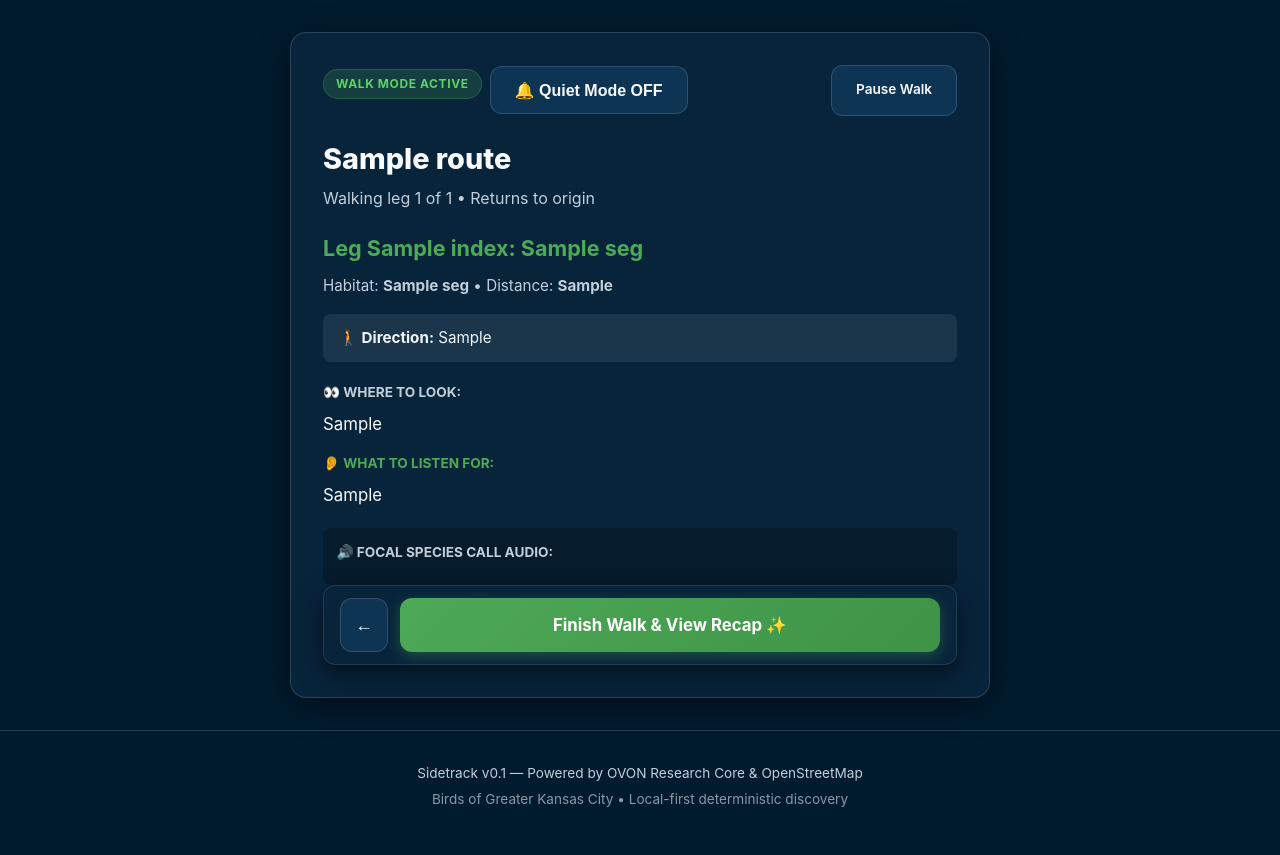
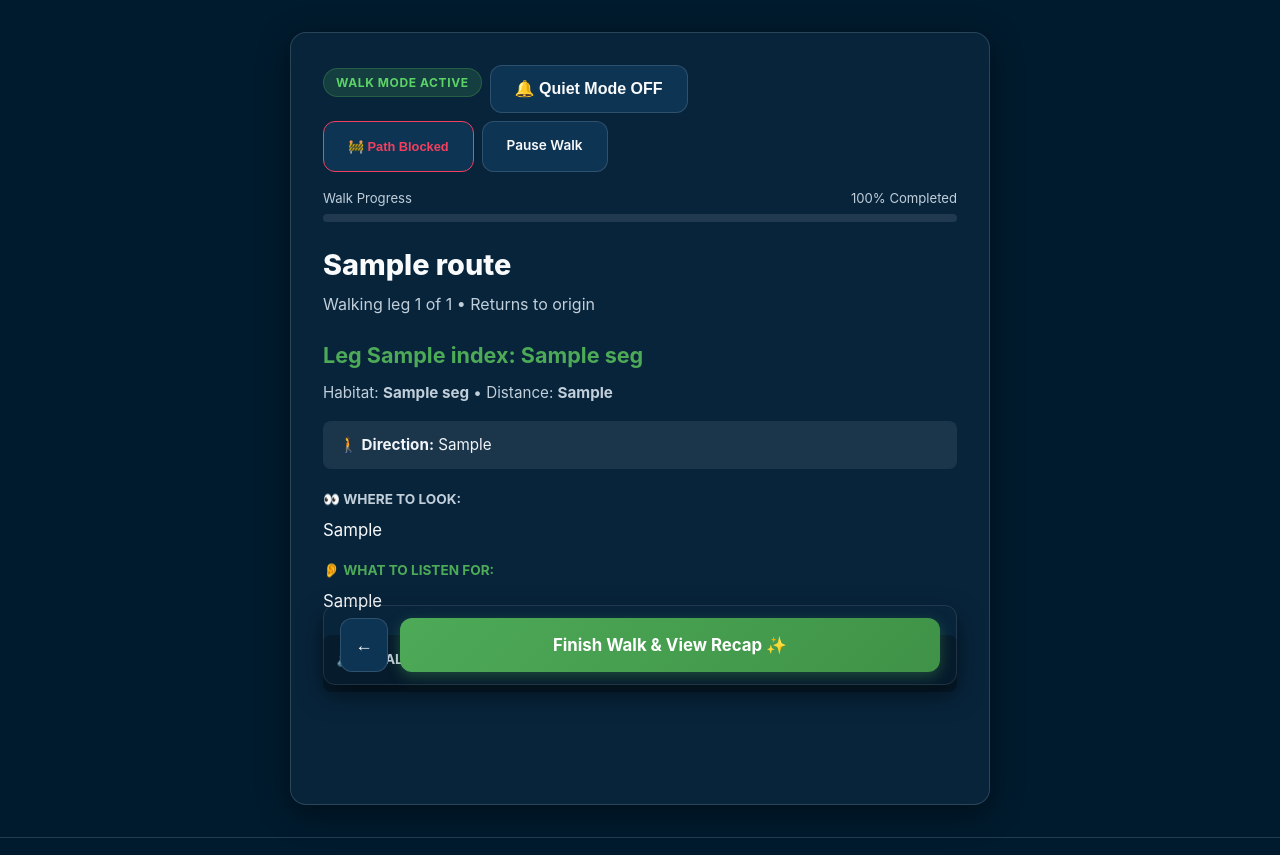
Before and after one commit to admiralorbiter/Side-Tracked, a Flask app: template apps/web/app/templates/routes/in_route.html in a window 1280 px wide. Shown: the part 99-954 px from the top of the page. Before the commit the page ends 906 px from the top, so only its background shows below. Run offline with Flask 3, Linux system fonts and the light colour scheme; the template is opened without the code that fills it: most values are stand-ins (such as "Sample title", 1, 10 or a date in 2020); parts of the project's set-up code (start-up, migrations or seed data) failed here and were passed over; some libraries are stand-ins or nearby versions.

Commit message:
feat(planner): complete Sprint 11 in-route progress bar, path blocked logging, and exit gate audit
- Add live walk completion progress bar to in_route.html
- Add POST /plans/<plan_id>/routes/<route_id>/segments/<int:segment_index>/blocked endpoint in planner.py
- Add Path Blocked button in Walk Mode header logging trail obstructions to SQLite (data/walk_feedback.db)
- Add unit test test_walk_segment_blocked_endpoint in test_planner.py

```diff
--- a/apps/web/app/templates/routes/in_route.html
+++ b/apps/web/app/templates/routes/in_route.html
@@ -3,15 +3,31 @@
 {% block title %}In-Route Mode — {{ route.name }} | Sidetrack{% endblock %}
 
 {% block content %}
-<div class="card" style="max-width: 700px; margin: 0 auto;" x-data="{ currentSegment: 0, quietMode: {{ 'true' if quiet_mode else 'false' }}, nextSegment() { if (this.currentSegment < {{ route.segments|length - 1 }}) { this.currentSegment++; if (navigator.vibrate) navigator.vibrate([50]); $nextTick(() => { const el = document.getElementById('seg-heading-' + this.currentSegment); if (el) el.focus(); }); } }, prevSegment() { if (this.currentSegment > 0) { this.currentSegment--; if (navigator.vibrate) navigator.vibrate([30]); $nextTick(() => { const el = document.getElementById('seg-heading-' + this.currentSegment); if (el) el.focus(); }); } } }">
-  <div style="display: flex; justify-content: space-between; align-items: center; margin-bottom: 1.25rem; flex-wrap: wrap; gap: 0.5rem;">
+<div class="card" style="max-width: 700px; margin: 0 auto;" x-data="{ currentSegment: 0, quietMode: {{ 'true' if quiet_mode else 'false' }}, markBlocked() { if (confirm('Mark this leg as blocked? Obstruction will be recorded.')) { fetch('/plans/{{ plan_id }}/routes/{{ route.id }}/segments/' + (this.currentSegment + 1) + '/blocked', { method: 'POST' }).then(() => { window.location.href = '/plans/{{ plan_id }}/routes/{{ route.id }}/recap'; }); } }, nextSegment() { if (this.currentSegment < {{ route.segments|length - 1 }}) { this.currentSegment++; if (navigator.vibrate) navigator.vibrate([50]); $nextTick(() => { const el = document.getElementById('seg-heading-' + this.currentSegment); if (el) el.focus(); }); } }, prevSegment() { if (this.currentSegment > 0) { this.currentSegment--; if (navigator.vibrate) navigator.vibrate([30]); $nextTick(() => { const el = document.getElementById('seg-heading-' + this.currentSegment); if (el) el.focus(); }); } } }">
+  <div style="display: flex; justify-content: space-between; align-items: center; margin-bottom: 1rem; flex-wrap: wrap; gap: 0.5rem;">
     <div style="display: flex; align-items: center; gap: 0.5rem;">
       <span class="route-badge badge-birdy">Walk Mode Active</span>
       <button type="button" @click="quietMode = !quietMode" class="btn btn-secondary" style="font-size: 0.8rem; padding: 0.35rem 0.65rem;" :style="quietMode ? 'background: #542646; color: #f3d5e7; border-color: #754668;' : ''">
         <span x-text="quietMode ? '🌙 Quiet Mode ON' : '🔔 Quiet Mode OFF'"></span>
       </button>
     </div>
-    <a href="{% if plan_id %}{{ url_for('planner.route_detail', plan_id=plan_id, route_id=route.id) }}{% else %}{{ url_for('routes.detail', route_id=route.id) }}{% endif %}" class="btn btn-secondary" style="font-size: 0.85rem;">Pause Walk</a>
+    <div style="display: flex; gap: 0.5rem;">
+      <button type="button" @click="markBlocked()" class="btn btn-secondary" style="font-size: 0.8rem; border-color: #f43f5e; color: #f43f5e;" title="Report blocked trail leg">
+        🚧 Path Blocked
+      </button>
+      <a href="{% if plan_id %}{{ url_for('planner.route_detail', plan_id=plan_id, route_id=route.id) }}{% else %}{{ url_for('routes.detail', route_id=route.id) }}{% endif %}" class="btn btn-secondary" style="font-size: 0.85rem;">Pause Walk</a>
+    </div>
+  </div>
+
+  <!-- Visual Walk Progress Bar -->
+  <div style="margin-bottom: 1.25rem;">
+    <div style="display: flex; justify-content: space-between; font-size: 0.82rem; color: var(--brand-sky); margin-bottom: 0.35rem;">
+      <span>Walk Progress</span>
+      <span x-text="Math.round(((currentSegment + 1) / {{ route.segments|length }}) * 100) + '% Completed'"></span>
+    </div>
+    <div style="background: rgba(255,255,255,0.1); height: 8px; border-radius: 4px; overflow: hidden;">
+      <div style="background: var(--brand-green); height: 100%; transition: width 0.3s ease;" :style="'width: ' + (((currentSegment + 1) / {{ route.segments|length }}) * 100) + '%'"></div>
+    </div>
   </div>
 
   <h1 style="font-size: 1.8rem; font-weight: 800; margin-bottom: 0.25rem;" tabindex="-1">{{ route.name }}</h1>
```
Also changed, not shown: apps/web/app/blueprints/planner.py (+20 -1 lines), apps/web/tests/test_planner.py (+23 -0 lines).
